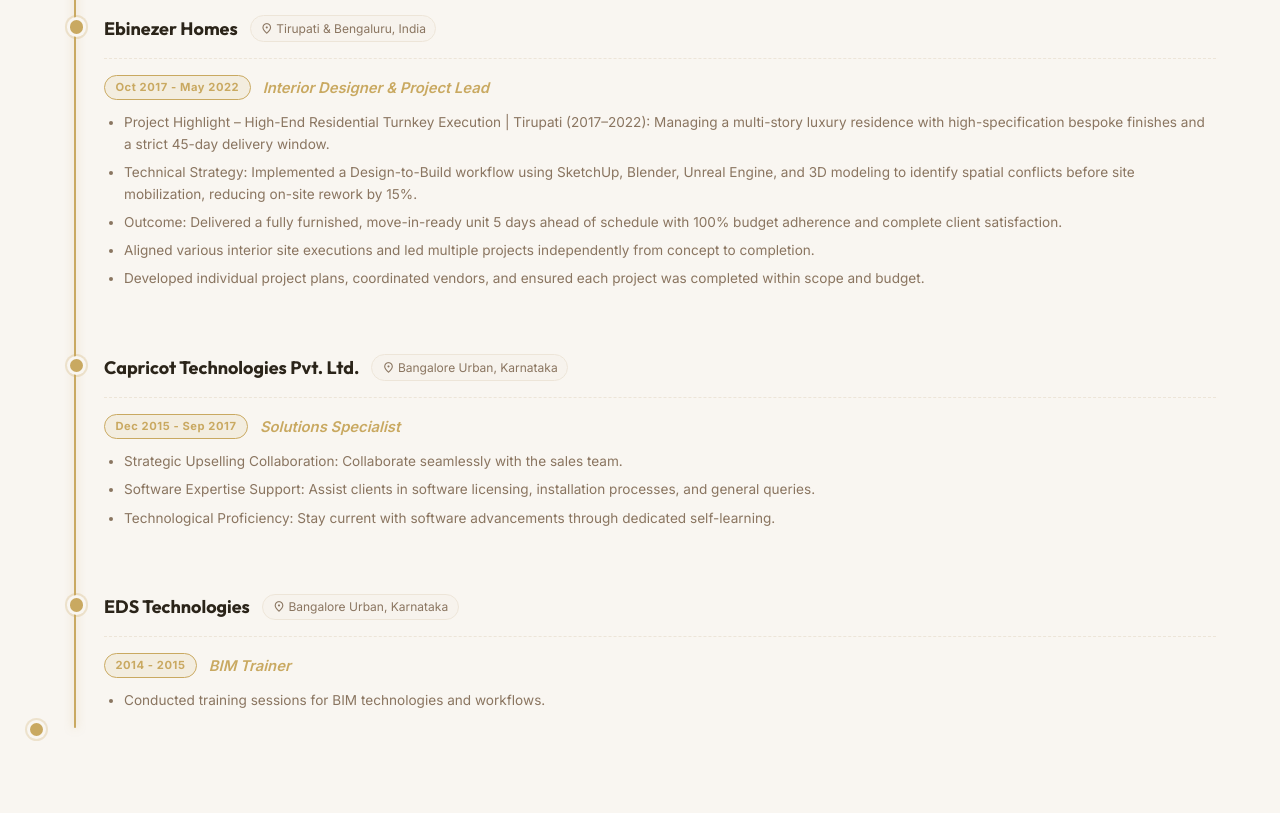
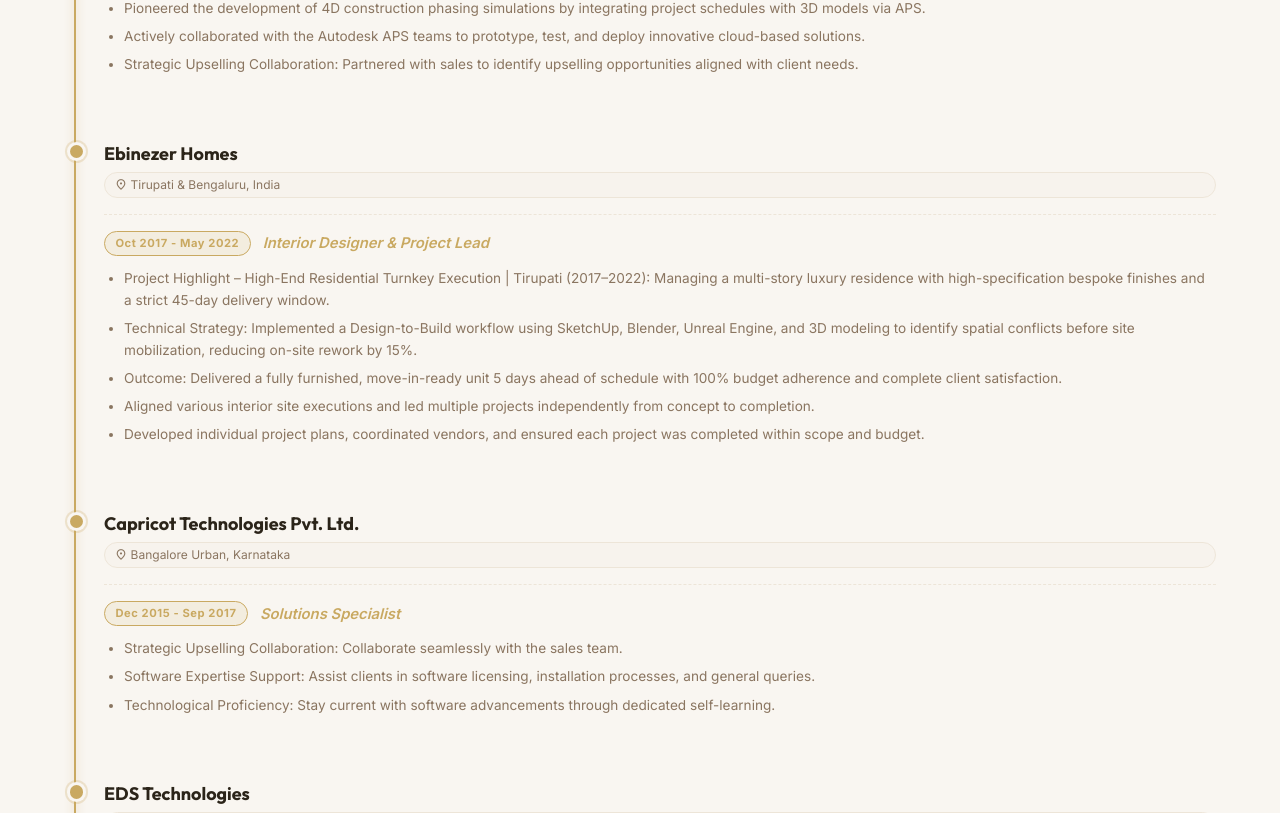
Before and after one commit to lalithebinezer/Lalith-Ebinezer-website_AG, a React (Vite) app in the folder portfolio-react/: page / in a window 1280 px wide. Shown: the part 3142-3955 px from the top of the page. Built offline with nearby package versions, Linux system fonts and the light colour scheme.

Commit message:
fix: company header stacks vertically, end dot anchored to timeline bottom

```diff
--- a/portfolio-react/src/index.css
+++ b/portfolio-react/src/index.css
@@ -1794,17 +1794,25 @@
   z-index: 2;
 }
 
+/* End dot — anchored to bottom of the whole timeline container */
 .exp-dot-end {
+  position: absolute;
+  left: calc(-2.5rem + 0.35rem);
+  bottom: 0;
   top: auto;
-  bottom: -0.5rem;
-}
-
-/* Company header row */
+  width: 0.6rem;
+  height: 0.6rem;
+  background: var(--primary);
+  border-radius: 9999px;
+  box-shadow: 0 0 0 3px var(--bg-primary), 0 0 0 4px var(--primary-ring);
+  z-index: 2;
+}
+
+/* Company header — name above, location below */
 .exp-company-header {
   display: flex;
-  align-items: center;
-  flex-wrap: wrap;
-  gap: 0.75rem;
+  flex-direction: column;
+  gap: 0.3rem;
   margin-bottom: var(--space-3);
 }
 
```
